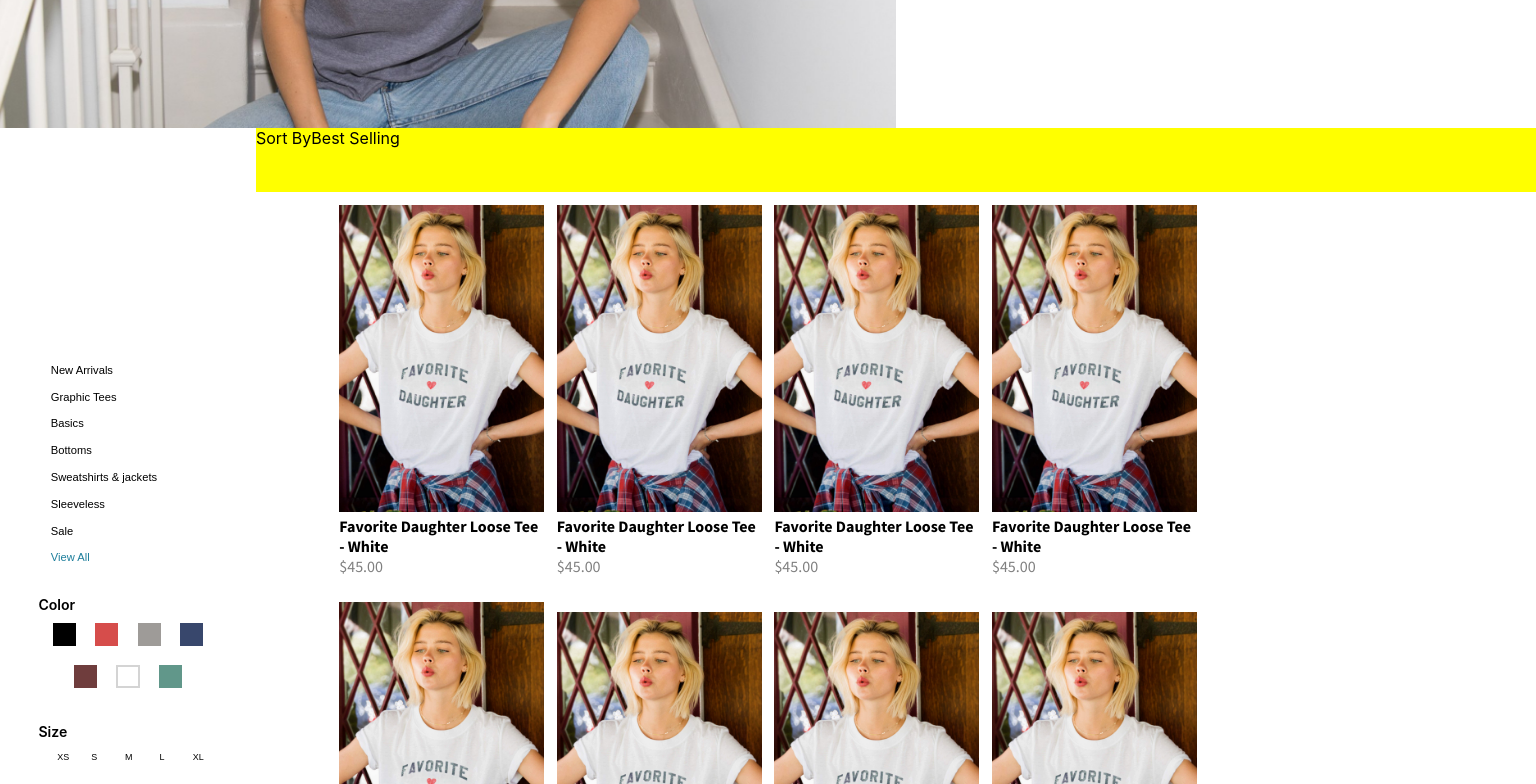
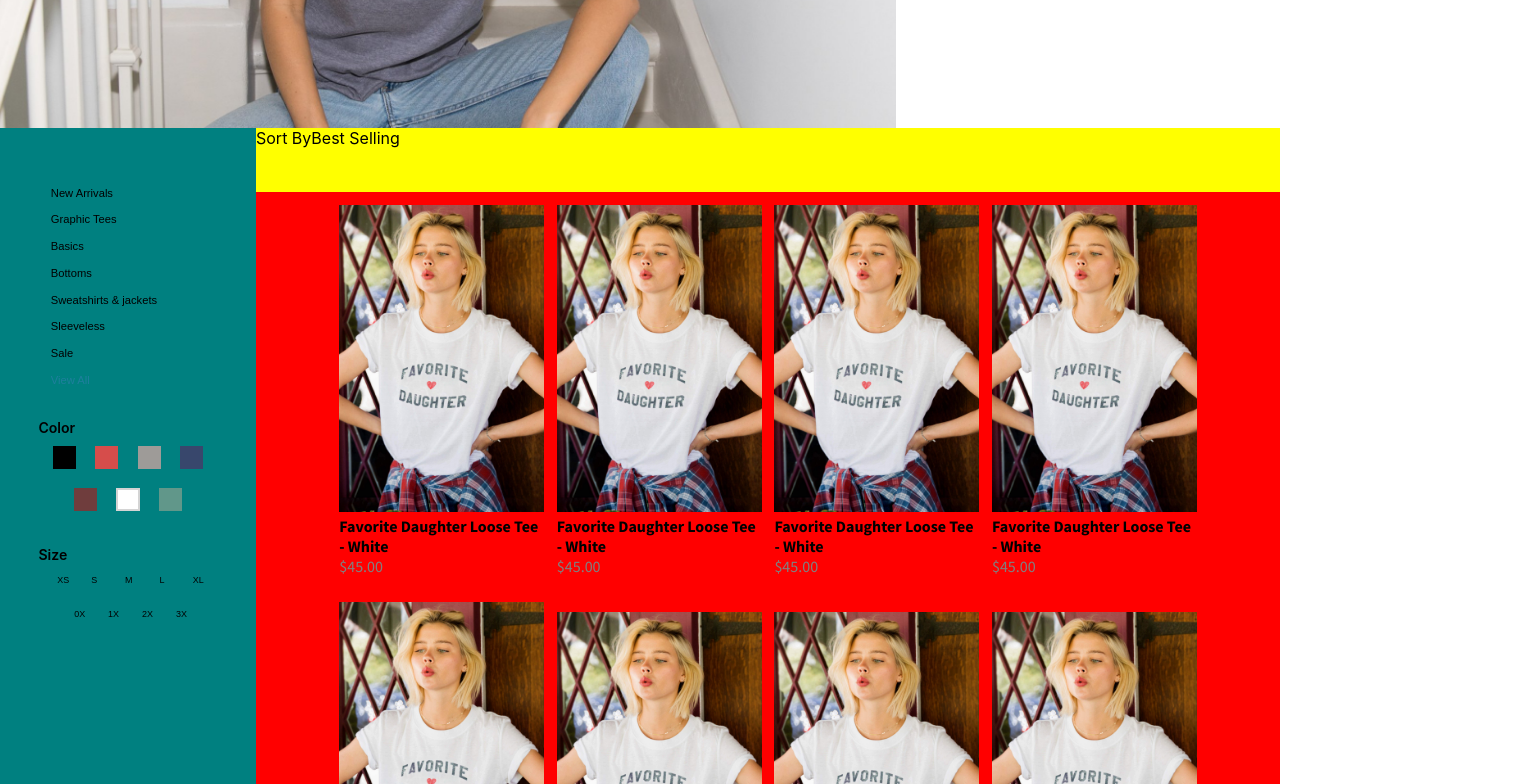
Before and after one commit to connorlagana/sw, a React (Create React App) app: page /women in a window 1280 px wide. Shown: the part 440-1224 px from the top of the page, 1536 px wide, since content can reach past the window. Built offline with nearby package versions, Linux system fonts and the light colour scheme.

Commit message:
tell me why

```diff
--- a/src/App.scss
+++ b/src/App.scss
@@ -180,14 +180,13 @@
   // background-color: red;
   display: flex;
   justify-content: center;
-  align-items: center;
   flex-direction: row;
 
   & .leftWomenBottomDiv {
-    // background-color: teal;
+    background-color: teal;
     width: 20vw;
     display: flex;
-    justify-content: center;
+    justify-content: flex-start;
     align-items: center;
     flex-direction: column;
 
@@ -309,8 +308,13 @@
 
 .WomenItems {
   width: 80vw;
+  display: flex;
+  justify-content: center;
+  align-items: center;
+  flex-direction: column;
   & .items {
     width: 80vw;
+    background-color: red;
     display: flex;
     justify-content: center;
     align-items: center;
@@ -332,7 +336,7 @@
   }
 
   & .sortItemsBy {
-    width: 100vw;
+    width: 80vw;
     height: 8vh;
     background-color: yellow;
     display: flex;
```
